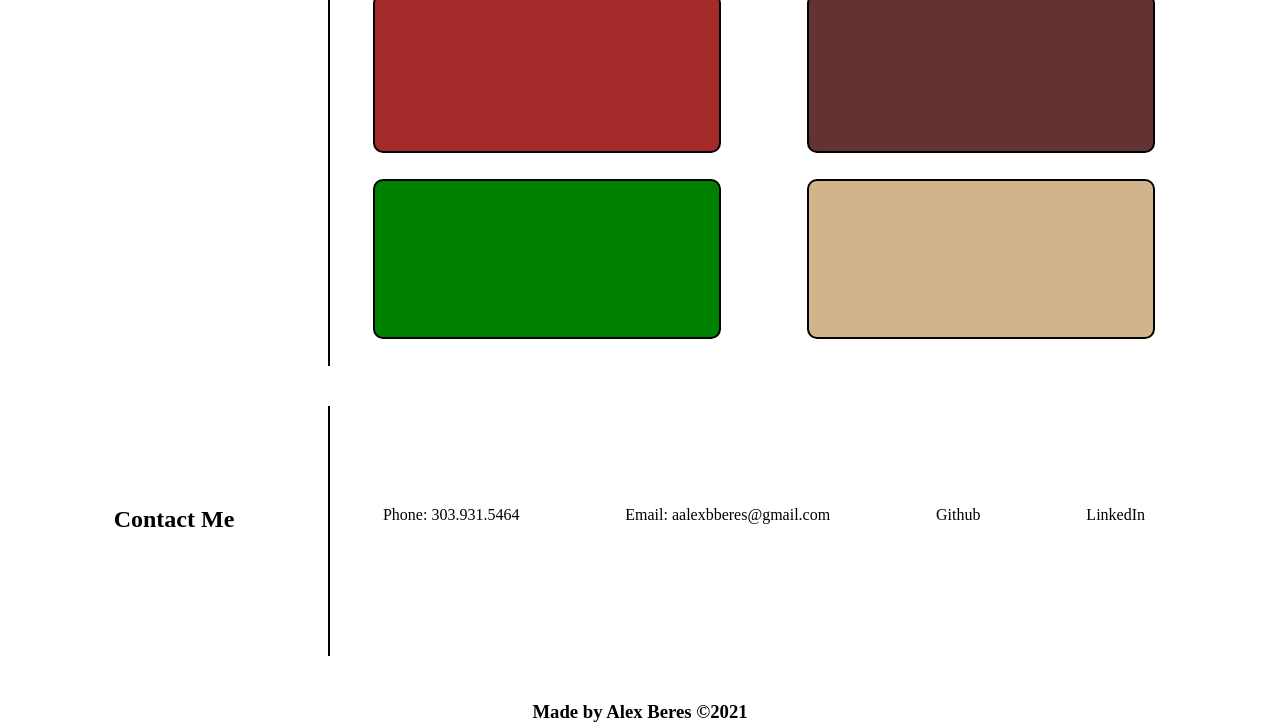
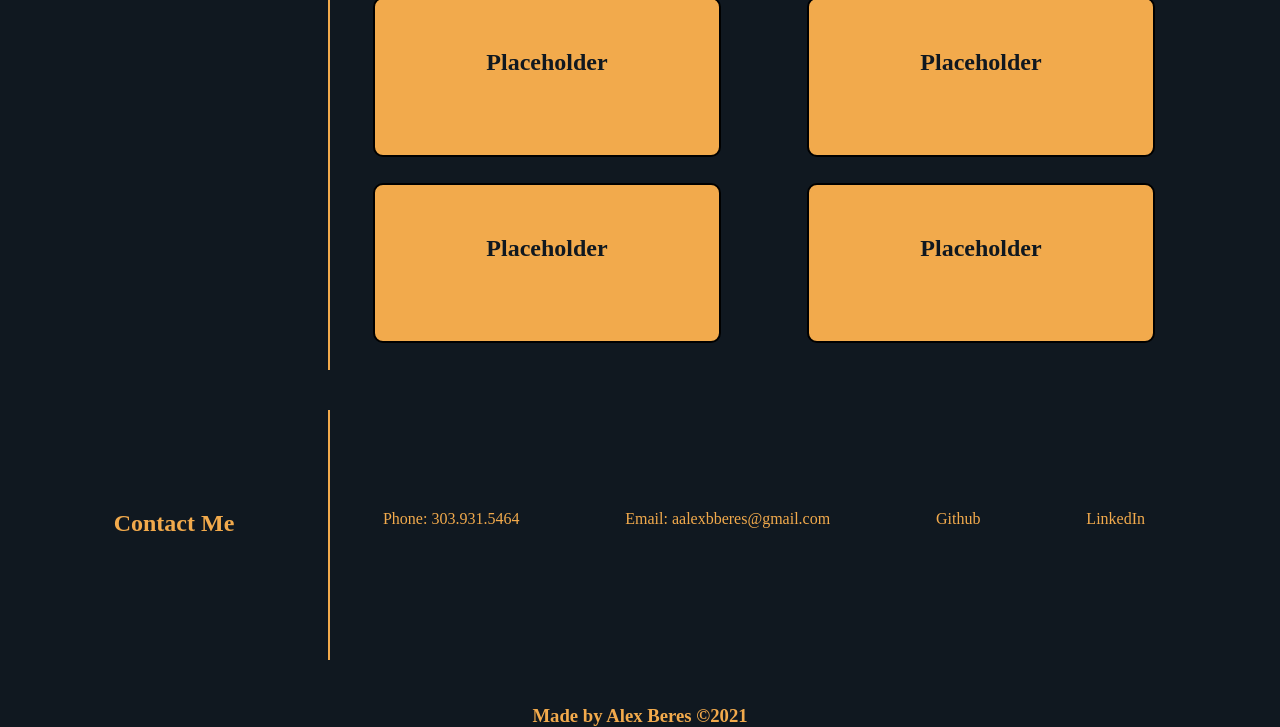
Before and after one commit to Alextheshire/portfolio, a plain HTML site: page index.html in a window 1280 px wide. Shown: the part 1195-1922 px from the top of the page. Drawn offline with Linux system fonts and the light colour scheme.

Commit message:
picked color scheme, cleaned up css

```diff
--- a/assets/style.css
+++ b/assets/style.css
@@ -1,13 +1,20 @@
+:root {
+    --accent: #F2AA4CFF;
+    --main: #101820FF
+}
 * {
     /* Deleting default formatting */
     box-sizing: border-box;
     padding: 0;
     margin: 0;
+    background: var(--main);
 }
 
 a {
     text-decoration: none;
-    color: black;
+    color: var(--main);
+    background: (var(--accent));
+
 }
 section {
     display: inline-block;
@@ -18,27 +25,39 @@ header {
     display: flex;
     flex-basis: auto;
     width: 100vw;
-    background-color: antiquewhite;
+    background-color: var(--accent);
     padding: 20px;
     font-family: 'Trebuchet MS', 'Lucida Sans Unicode', 'Lucida Grande', 'Lucida Sans', Arial, sans-serif;
 }
 header nav {
     flex-grow: 2;
     text-align: right;
+    background: var(--accent);
+
 }
 header h1 {
     display: inline-block;
     font-size: 48px;
+    background: var(--accent);
+    color: var(--main);
 }
 nav li {
     display: inline-block;
     margin-left: 25px;
+    background: (var(--accent));
+
+}
+nav ul {
+    background: (var(--accent));
+
 }
 nav {
     padding-top: 15px;
     margin-right: 20px;
     font-family: 'Gill Sans', 'Gill Sans MT', Calibri, 'Trebuchet MS', sans-serif;
     font-size: 20px;
+    background: (var(--accent));
+
 }
 #subheader {
     width: 100vw;
@@ -63,6 +82,7 @@ main {
     padding: 20px;
     display: flex;
     flex-wrap: wrap;
+
 }
 .borderbreak {
     width: 100vw;
@@ -71,8 +91,9 @@ main {
 #about-me {
     height: 250px;
     width: 25%;
-    border-right: 2px solid black;
+    border-right: 2px solid var(--accent);
     text-align: center;
+    color: var(--accent);
 }
 #about-me h2 {
     margin-top: 50px;
@@ -84,15 +105,21 @@ main {
 }
 #about-content p {
     margin-top: 60px;
+    margin-right: 25px;
+    color: var(--accent);
+}
+#aboutimage {
+    border: 2px solid var(--accent);
 }
 #projects {
     height:800px;
     width: 25%;
-    border-right: 2px solid black;
+    border-right: 2px solid var(--accent);
     text-align: center;
 }
 #projects h2 {
     margin-top: 400px;
+    color: var(--accent);
 }
 #project-tiles {
     width: 70%;
@@ -100,14 +127,22 @@ main {
     flex-wrap: wrap;
     justify-content: space-around;
 }
+#project-tiles p {
+    text-align: center;
+    margin-top: 50px;
+    color: var(--main);
+    font-size: 24px;
+    font-weight: bold;
+}
 #contact {
     height: 250px;
     width: 25%;
-    border-right: 2px solid black;
+    border-right: 2px solid var(--accent);
     text-align: center;
 }
 #contact h2 {
     margin-top: 100px;
+    color: var(--accent);
 }
 #contact-info {
     width: 70%;
@@ -115,12 +150,16 @@ main {
     justify-content: space-around;
     margin-top: 100px;
 }
+#contact-info a {
+    color: var(--accent);
+}
 #contact-info a:hover {
     text-decoration: underline;
 }
 footer {
     text-align: center;
     padding-top: 25px;
+    color: var(--accent);
 }
 #tile-1 {
     width: 90%;
@@ -135,51 +174,21 @@ footer {
     max-width: 100%;
     max-height: 100%;
 }
-#tile-2 {
+.tile-ph {
     width: 40%;
     height: 20%;
-    background-color: brown;
+    background-color: var(--accent);
     border: 2px solid black;
     border-radius: 10px;
 }
-#tile-3 {
-    width: 40%;
-    height: 20%;
-    background-color: rgb(99, 51, 51);
-    border: 2px solid black;
-    border-radius: 10px;
-}
-#tile-4 {
-    width: 40%;
-    height: 20%;
-    background-color: green;
-    border: 2px solid black;
-    border-radius: 10px;
-}
-#tile-5 {
-    width: 40%;
-    height: 20%;
-    background-color: tan;
-    border: 2px solid black;
-    border-radius: 10px;
+.tile-ph p {
+    background: var(--accent);
 }
 #tile-1:hover {
     box-shadow: 3px 3px 3px rgb(24, 24, 24), -3px -3px 3px rgb(24, 24, 24);
     border: rgb(24, 24, 24);
 }
-#tile-2:hover {
+.tile-ph:hover {
     box-shadow: 3px 3px 3px rgb(24, 24, 24), -3px -3px 3px rgb(24, 24, 24);
     border: rgb(24, 24, 24);
 }
-#tile-3:hover {
-    box-shadow: 3px 3px 3px rgb(24, 24, 24), -3px -3px 3px rgb(24, 24, 24);
-    border: rgb(24, 24, 24);
-}
-#tile-4:hover {
-    box-shadow: 3px 3px 3px rgb(24, 24, 24), -3px -3px 3px rgb(24, 24, 24);
-    border: rgb(24, 24, 24);
-}
-#tile-5:hover {
-    box-shadow: 3px 3px 3px rgb(24, 24, 24), -3px -3px 3px rgb(24, 24, 24);
-    border: rgb(24, 24, 24);
-}
--- a/index.html
+++ b/index.html
@@ -45,10 +45,10 @@
     </section>
     <section id="project-tiles">
         <figure id="tile-1"><a href="https://wkropat.github.io/css-snippet-cheatsheet/" target="_blank"><img src="./snippet-screen.png" alt="css-snippet"></a></figure>
-        <figure id="tile-2"></figure>
-        <figure id="tile-3"></figure>
-        <figure id="tile-4"></figure>
-        <figure id="tile-5"></figure>
+        <figure class="tile-ph"><p>Placeholder</p></figure>
+        <figure class="tile-ph"><p>Placeholder</p></figure>
+        <figure class="tile-ph"><p>Placeholder</p></figure>
+        <figure class="tile-ph"><p>Placeholder</p></figure>
     </section>
     <section class="borderbreak"></section>
     <section id="contact">
```
